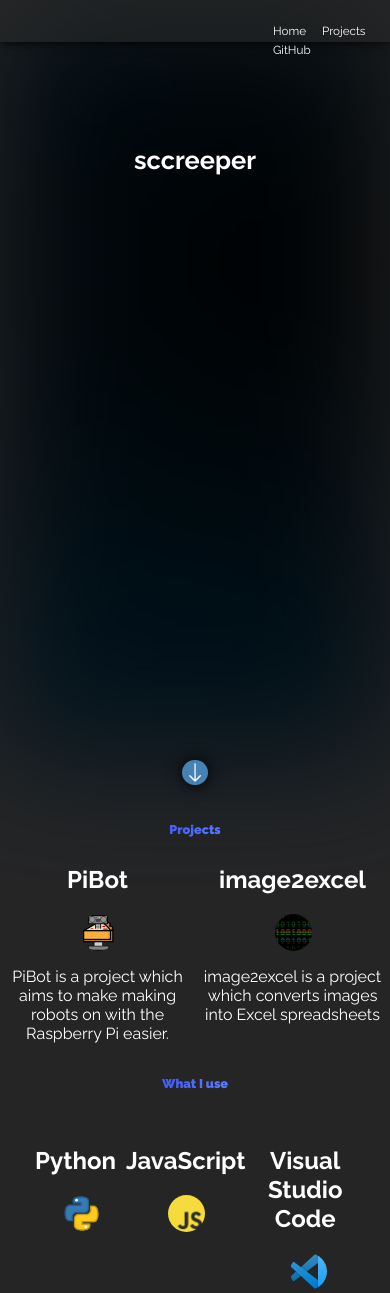
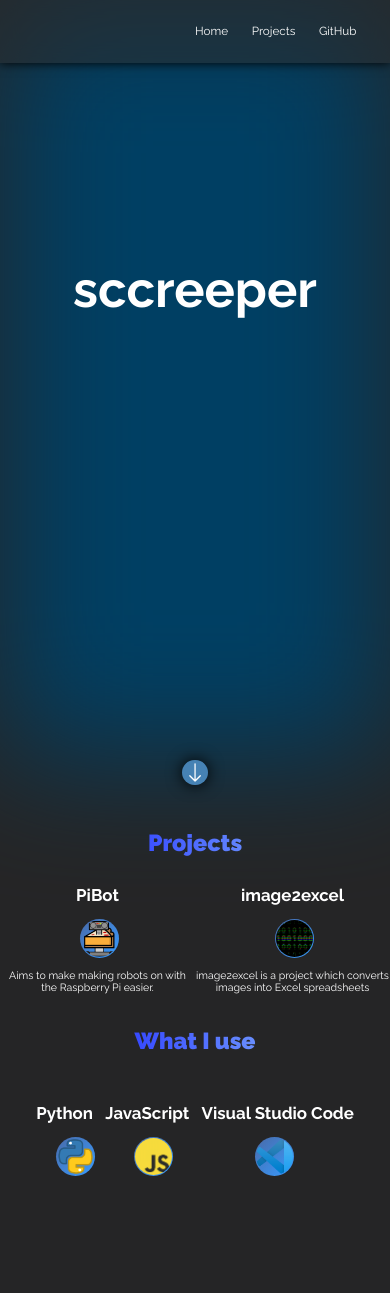
Before and after one commit to sccreeper/sccreeper.github.io, a plain HTML site: page index.html in a window 390 px wide. After the commit the page ends 1181 px from the top, so only its background shows below. Drawn offline with nearby package versions, Linux system fonts and the light colour scheme.

Commit message:
Improved mobile Added meta tags

```diff
--- a/assets/scripts/background.js
+++ b/assets/scripts/background.js
@@ -87,6 +87,8 @@ const mobileFramerate = 5;
 var mobilePos = { clientX: 128, clientY: 128 }
 const mobileSpeed = 5;
 
+var enabled = true;
+
 var gridHeight, gridWidth = 0;
 
 var grid = [
@@ -94,6 +96,7 @@ var grid = [
 ];
 
 function onWindowResize() {
+
     var body = document.body,
         html = document.documentElement;
 
@@ -103,6 +106,17 @@ function onWindowResize() {
 
     canvas.width = width;
     canvas.height = height;
+
+    if (!enabled && width > 600) {
+        enabled = true;
+        window.onmousemove = updateCanvas;
+    }
+
+    if (width < 600) {
+        enabled = false;
+        updateCanvas({});
+        return;
+    }
 
     ctx.beginPath();
     ctx.rect(0, 0, canvas.width, canvas.height);
@@ -126,6 +140,11 @@ function createAndFillTwoDArray({
 }
 
 function updateCanvas(e) {
+
+    if (!enabled) {
+        drawRectangle(canvas, new Position(0, 0), new Rectangle(canvas.width, canvas.height), brightestColour)
+        return;
+    }
 
     var actualPos = getMousePos(canvas, e);
 
@@ -181,11 +200,9 @@ window.onmousemove = updateCanvas;
 onWindowResize();
 updateCanvas({ clientX: 128, clientY: 128 });
 
-//If on mobile, then make add an interval to automate bg animation
+//If on mobile, don't update the canvas
 if (window.innerWidth < 600) {
-    setInterval(() => {
-        mobilePos = { clientX: mobilePos.clientX + mobileSpeed, clientY: mobilePos.clientY + mobileSpeed }
-
-        updateCanvas(mobilePos)
-    }, 1000 / mobileFramerate)
+    window.onmousemove = null;
+    updateCanvas({});
+    enabled = false;
 }
--- a/assets/stylesheets/style.css
+++ b/assets/stylesheets/style.css
@@ -54,7 +54,7 @@ html {
     height: 100%;
     color: white;
     text-decoration: none;
-    transition: 0.25s;
+    transition: color 0.25s;
 }
 
 #menu-bar a:hover,
@@ -102,7 +102,19 @@ a:active {
     height: 9.5vw;
     border-radius: 9.5vw;
     background-size: 9.5vw 9.5vw;
+    position: absolute;
+}
+
+.project-thumb-background {
     margin-left: 41%;
+    padding: .25vw;
+    background-image: linear-gradient(to bottom right, var(--header-colour), var(--link-colour));
+    background-size: 10vw 10vw;
+    background-repeat: no-repeat;
+    width: 9.5vw;
+    height: 9.5vw;
+    border-radius: 50%;
+    background-size: cover;
 }
 
 .project-thumb-icon {
@@ -329,6 +341,25 @@ html {
         text-decoration: none;
         display: inline;
     }
+    #menu-content {
+        width: 50%;
+    }
+    #menu-bar {
+        height: 7.5%;
+    }
+    .content-header {
+        font-size: 2.75vh;
+    }
+    #welcome-message {
+        margin-top: 25%;
+        font-size: 3vh;
+    }
+    .project>h2 {
+        font-size: 2vh;
+    }
+    .project>p {
+        font-size: 1.25vh;
+    }
 }
 
 @media only screen and (min-width: 600px) {
--- a/index.html
+++ b/index.html
@@ -7,6 +7,11 @@
     <link rel="stylesheet" href="https://cdn.jsdelivr.net/npm/bootstrap-icons@1.5.0/font/bootstrap-icons.css">
     <meta name="viewport" content="width=device-width, initial-scale=1">
     <meta charset="utf-8" />
+
+    <meta property="og:site_name" content="sccreeper" />
+    <meta property="og:title" content="Home" />
+    <meta property="og:description" content="screeper's website" />
+    <meta property="og:image" content="https://ia.media-imdb.com/images/rock.jpg" />
 
     <title>sccreeper</title>
 
@@ -34,18 +39,22 @@
         <div id="projects">
             <div id="left" class="project">
                 <h2>PiBot</h2>
+                <div class="project-thumb-background">
                     <div style="background-image: url('assets/images/projects/pibot.png');" class="project-thumb" title="Source">
                         <div class="project-thumb-icon">
                             <a href="https://github.com/sccreeper/pibot" target="_blank"></a>
                         </div>
                     </div>
-                <p class="project-desc">PiBot is a project which aims to make making robots on with the Raspberry Pi easier.</p>
+                </div>
+                <p class="project-desc">Aims to make making robots on with the Raspberry Pi easier.</p>
             </div>
             <div id="right" class="project">
                 <h2>image2excel</h2>
+                <div class="project-thumb-background">
                     <div style="background-image: url('assets/images/projects/image2excel.png');" class="project-thumb" title="Source">
                         <div class="project-thumb-icon">
                             <a href="https://github.com/sccreeper/image2excel" target="_blank"></a>
+                        </div>
                     </div>
                 </div>
                 <p class="project-desc">image2excel is a project which converts images into Excel spreadsheets</p>
@@ -59,17 +68,23 @@
         <div id="projects" class="split-into-three">
             <div class="project">
                 <h2>Python</h2>
-                <div style="background-image: url('assets/images/icons/python.png');" class="project-thumb project-thumb-tool tool">
+                <div class="project-thumb-background project-thumb-tool">
+                    <div style="background-image: url('assets/images/icons/python.png');" class="project-thumb tool">
+                    </div>
                 </div>
             </div>
             <div class="project ">
                 <h2>JavaScript</h2>
-                <div style="background-image: url( 'assets/images/icons/js.png'); " class="project-thumb project-thumb-tool tool">
+                <div class="project-thumb-background project-thumb-tool">
+                    <div style="background-image: url( 'assets/images/icons/js.png'); " class="project-thumb tool">
+                    </div>
                 </div>
             </div>
             <div class="project ">
                 <h2>Visual Studio Code</h2>
-                <div style="background-image: url( 'assets/images/icons/vscode.png')" class="project-thumb project-thumb-tool tool">
+                <div class="project-thumb-background project-thumb-tool">
+                    <div style="background-image: url( 'assets/images/icons/vscode.png')" class="project-thumb tool">
+                    </div>
                 </div>
             </div>
 
```
Lines whose indentation alone changed are shown as unchanged.
